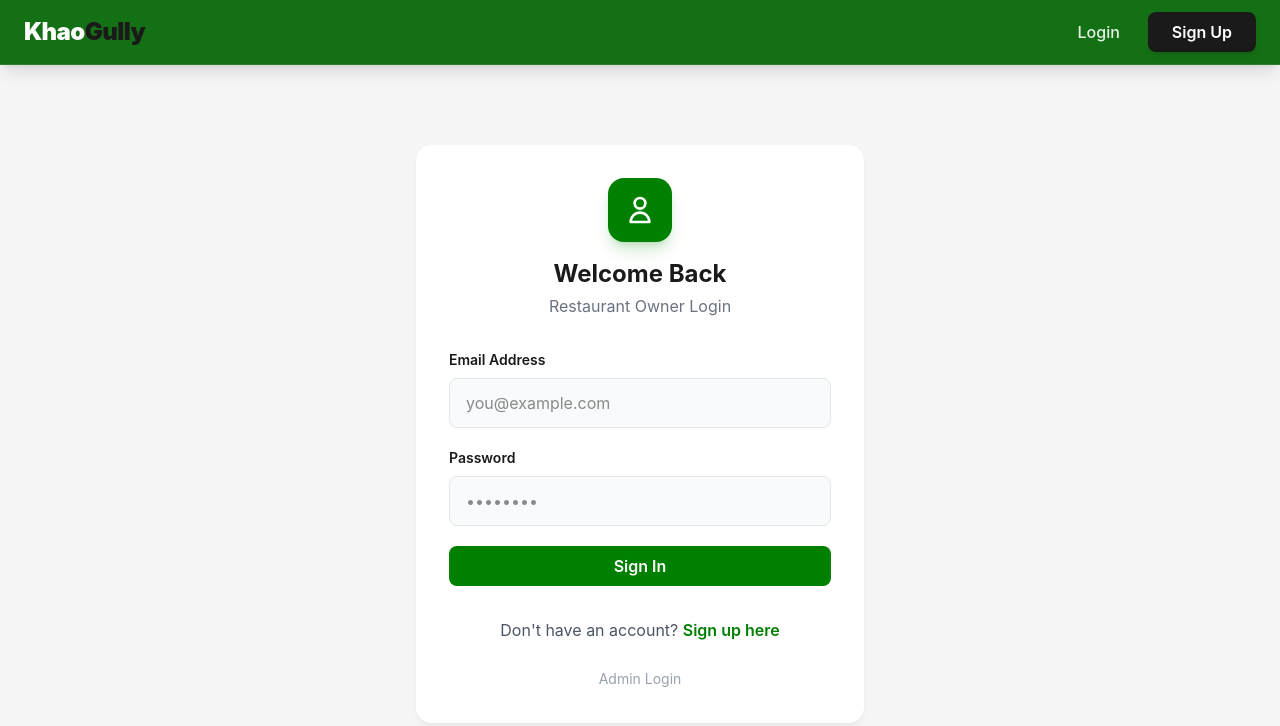
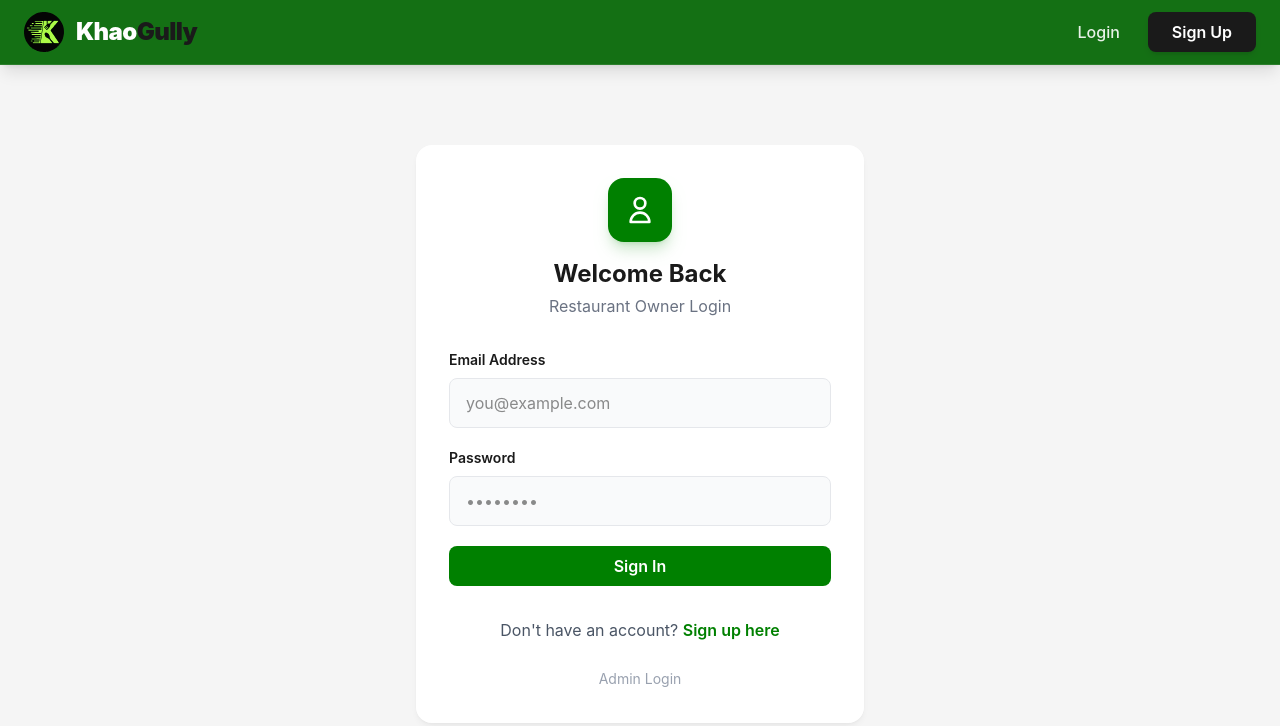
Before and after one commit to Aryan-yadav15/KhaoGully-restraunt-facing, a React (Vite) app in the folder Frontent/: page /login in a window 1280 px wide. Shown: the top 726 px of the page. Built offline with nearby package versions, Linux system fonts and the light colour scheme; no server answers.

Commit message:
navbar logo update

```diff
--- a/Frontent/src/components/Navbar.tsx
+++ b/Frontent/src/components/Navbar.tsx
@@ -21,8 +21,11 @@ const Navbar = () => {
         <div className="flex justify-between items-center h-16">
           <div className="flex items-center gap-8">
             <div className="flex items-center gap-3">
-              <Link to="/" className="text-2xl font-black text-white tracking-tight hover:opacity-90 transition-opacity">
-                Khao<span className="text-secondary">Gully</span>
+              <Link to="/" className="flex items-center gap-3 hover:opacity-90 transition-opacity">
+                <img src="/LogoCircle.svg" alt="KhaoGully Logo" className="h-10 w-10" />
+                <span className="text-2xl font-black text-white tracking-tight">
+                  Khao<span className="text-secondary">Gully</span>
+                </span>
               </Link>
               {isAuthenticated && (
                 <span className="px-3 py-1 text-xs font-semibold rounded-full bg-white/20 text-white border border-white/30 backdrop-blur-sm">
```
